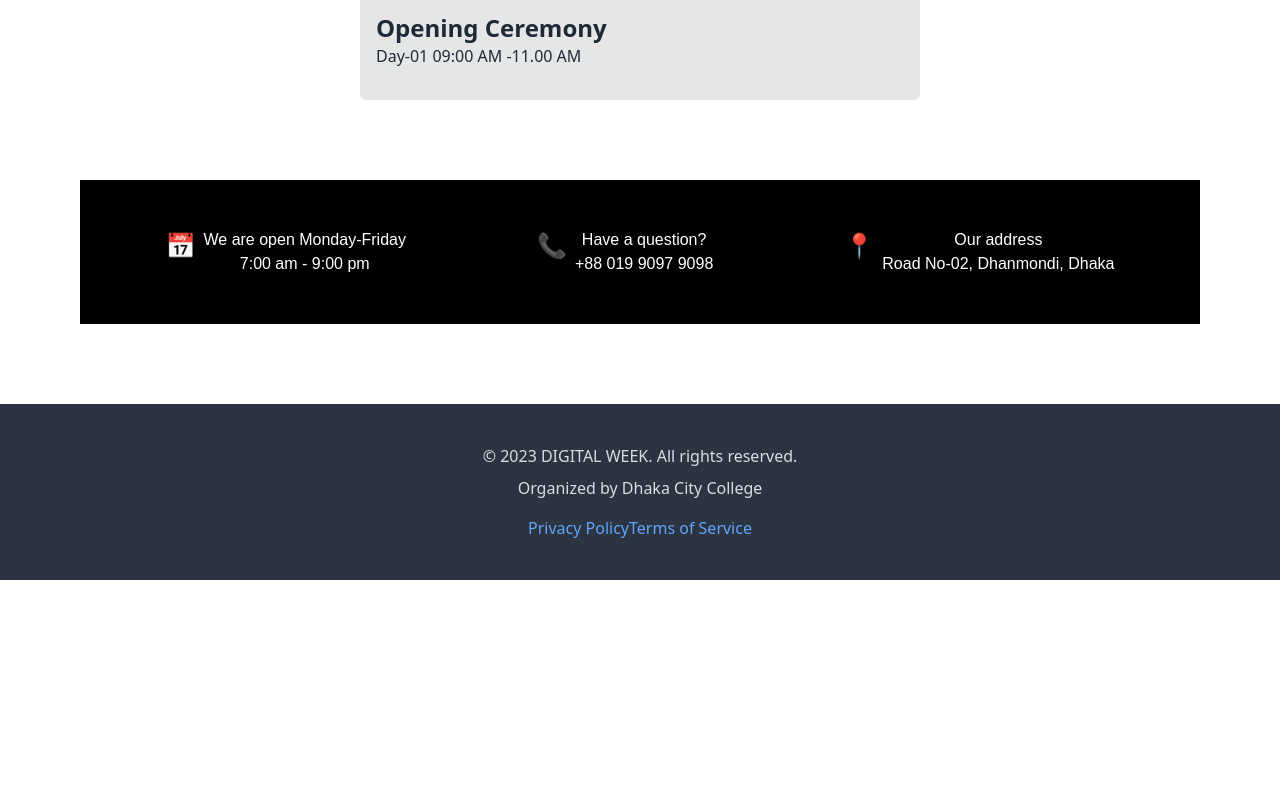
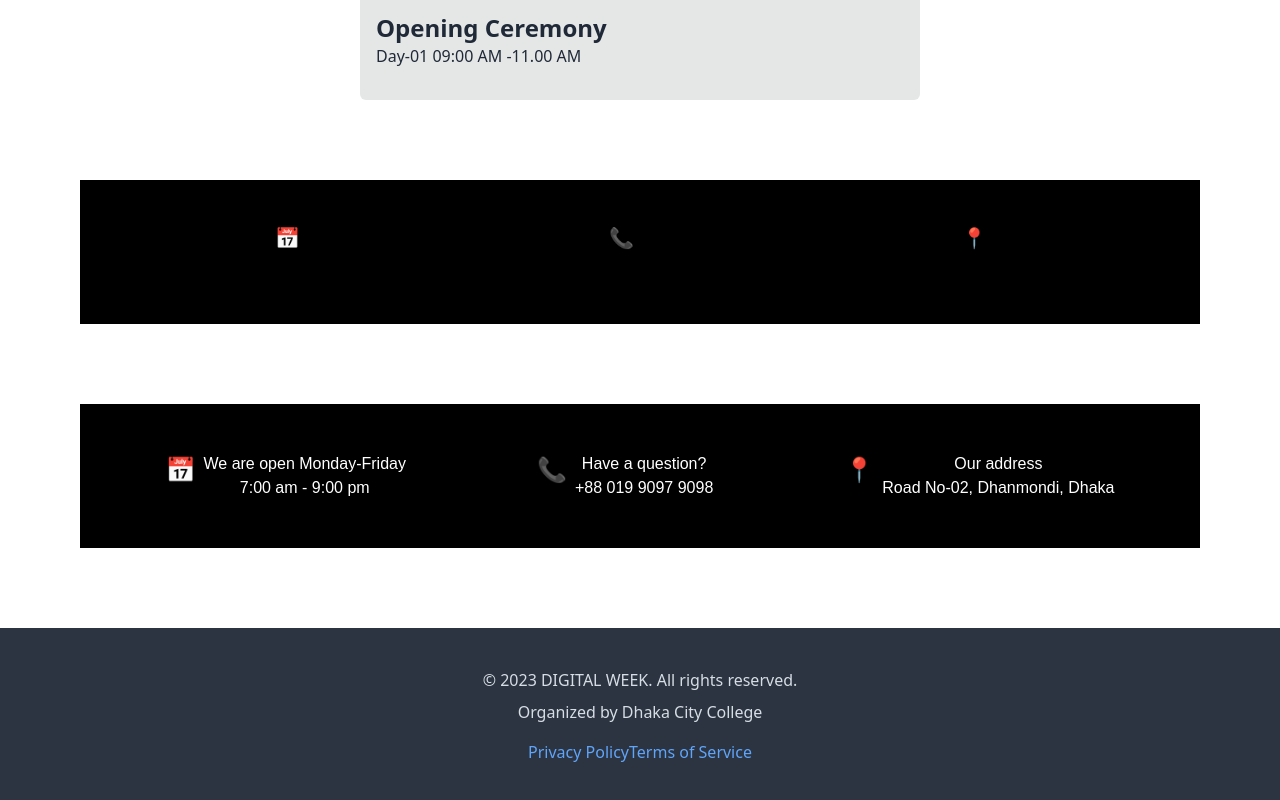
Before and after one commit to Nafis185/Digital-Week, a React (Vite) app: page / in a window 1280 px wide. Shown: the part 2623-3423 px from the top of the page. Before the commit the page ends 3203 px from the top, so only its background shows below. Built offline with nearby package versions, Linux system fonts and the light colour scheme; no server answers.

Commit message:
swap contact

```diff
--- /dev/null
+++ b/src/Pages/Home/Home/Contacts.jsx
@@ -0,0 +1,52 @@
+
+import locSvg from "../../../assets/svg//location.svg";
+
+const Contacts = () => {
+  return (
+    <div>
+      <div className="black-container m-20 h-36">
+        <div className="flex gap-2">
+          <label className="swap swap-flip text-xl">
+            <input type="checkbox" />
+
+            <div className="swap-on">
+              <p>We are open Monday-Friday</p>
+              <p>7:00 am - 9:00 pm</p>
+            </div>
+            <div className="swap-off">📅</div>
+          </label>
+        </div>
+
+        <div className="flex gap-2">
+          <label className="swap swap-flip text-xl">
+            <input type="checkbox" />
+
+            <div className="swap-on">
+              <p>Have a question?</p>
+              <p>+88 019 9097 9098</p>
+            </div>
+            <div className="swap-off ">📞</div>
+          </label>
+        </div>
+
+        <div className="flex gap-2">
+          <label className="swap swap-flip text-xl">
+            <input type="checkbox" />
+
+            <div className="swap-on">
+              <p> Our address</p>
+              <p>Road No-02, Dhanmondi, Dhaka </p>
+            </div>
+            <div className="swap-off">📍</div>
+          </label>
+        </div>
+
+
+
+
+      </div>
+    </div>
+  );
+};
+
+export default Contacts;
--- a/src/Pages/Home/Home/Home.jsx
+++ b/src/Pages/Home/Home/Home.jsx
@@ -3,6 +3,7 @@ import Banner from "../Banner/Banner";
 import EventSchedule from "../Event/EventSchedule";
 import Collapse from "./Collapse";
 import Contact from "./Contact";
+import Contacts from "./Contacts";
 
 
 
@@ -16,7 +17,7 @@ const Home = () => {
             <div className=" ">
                 <EventSchedule></EventSchedule>
             </div>
-
+           <Contacts></Contacts>
             <Contact></Contact>
         </div>
     );
```
